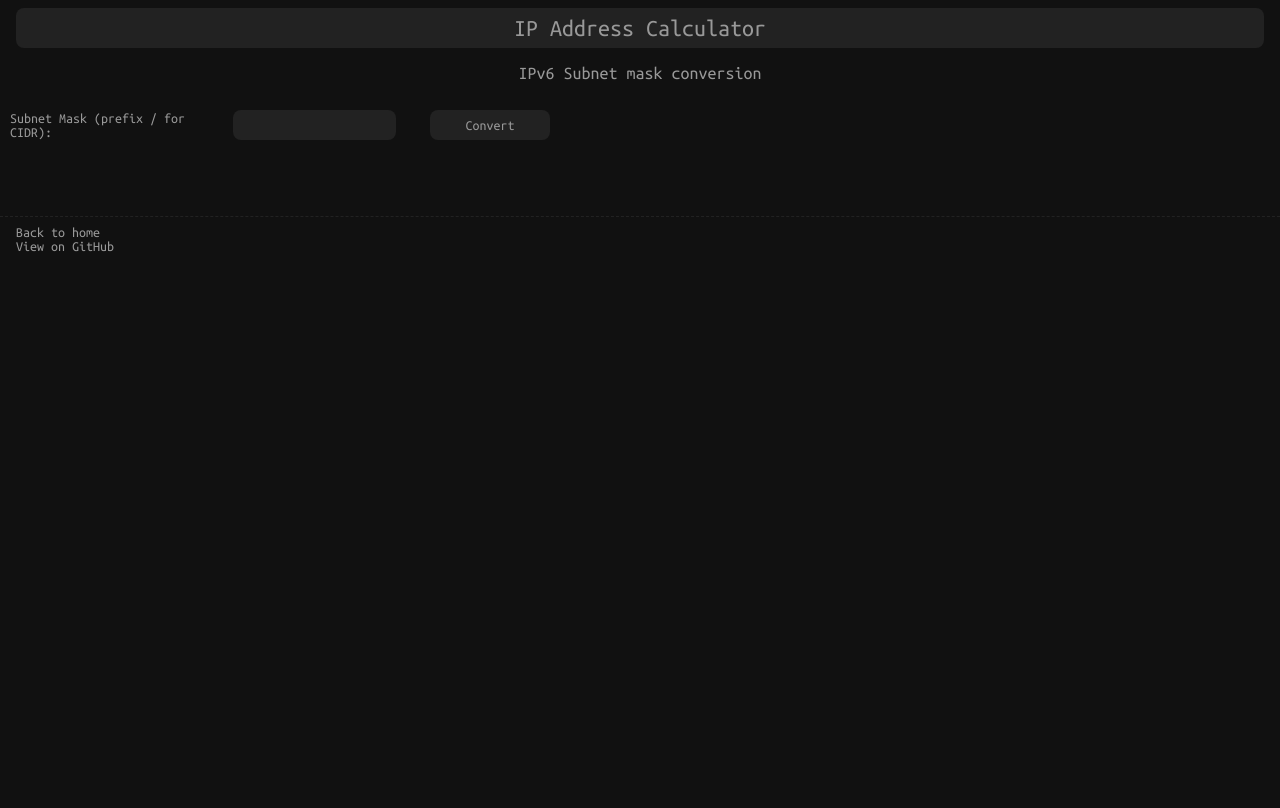
After one commit to Chris1320/IPCalculatorWeb, a Flask app: page /ipv6-subnet-mask-calculator in a window 1280 px wide. The commit adds this page. Run offline with Flask 3, Linux system fonts and the light colour scheme; parts of the project's set-up code (start-up, migrations or seed data) failed here and were passed over.

Commit message:
Added Subnet Mask calculator.
Signed-off-by: Chris1320 <chris1320is@protonmail.com>

```diff
--- a/app.py
+++ b/app.py
@@ -337,11 +337,87 @@ class IPv6:
     @staticmethod
     def _shortenIP(ip: str) -> str:
         ipv6 = ipaddress.IPv6Address(ip)
-        return ipv6.compressed
+        return ipv6.compressed.upper()
 
     @staticmethod
     def _expandIP(ip: str) -> str:
-        return ipaddress.IPv6Address(ip).exploded
+        return ipaddress.IPv6Address(ip).exploded.upper()
+
+    @staticmethod
+    def _toBinary(hexadecimal_ip: str) -> str:
+        """
+        Convert an IPv6 address to its binary representation.
+        """
+
+        binary = ''
+
+        for hextet in hexadecimal_ip.split(':'):
+            binary += bin(IPv6._toDecimal(hextet))[2:].zfill(16)
+
+        return binary
+
+
+class IPv6SubnetMask(IPv6):
+    def __init__(self, mask_or_cidr: str):
+        if mask_or_cidr.startswith('/'):
+            mask = IPv6SubnetMask._CIDRToMask(int(mask_or_cidr[1:]))
+
+        else:
+            mask = IPv6SubnetMask._expandIP(mask_or_cidr)
+
+        if not IPv6SubnetMask.isValidIP(mask):
+            raise ValueError("Invalid IPv6 subnet mask.")
+
+        self._ip = mask
+
+    @property
+    def cidr(self) -> int:
+        return IPv6SubnetMask._maskToCIDR(self._ip)
+
+    @property
+    def total(self) -> int:
+        return 2 ** (128 - self.cidr)
+
+    @property
+    def interval(self) -> int:
+        hextets = self._ip.split(':')[::-1]
+
+        for hextet in hextets:
+            if IPv6._toDecimal(hextet) != 0:
+                return 65535 - IPv6._toDecimal(hextet)
+
+        return 0
+
+    @staticmethod
+    def _maskToCIDR(mask: str) -> int:
+        """
+        Convert the mask to CIDR notation.
+        """
+
+        return IPv6SubnetMask._toBinary(mask).count('1')
+
+    @staticmethod
+    def _CIDRToMask(cidr: int) -> str:
+        """
+        Convert the CIDR notation to mask.
+        """
+
+        mask = ''
+
+        for i in range(8):
+            if cidr >= 16:
+                mask += 'FFFF'
+
+            else:
+                mask += IPv6._toHexadecimal(2 ** cidr - 1).zfill(4)
+
+            cidr -= 16
+
+            if i != 7:
+                mask += ':'
+
+        return mask
+
 
 # Helper functions to be used in jinja templates
 def getBroadcastAddr(network: Network):
@@ -731,6 +807,23 @@ def ipv6Calculator():
         return render_template("ipv6-calculator.html")
 
 
+@app.route("/ipv6-subnet-mask-calculator", methods=["GET", "POST"])
+def ipv6SubnetMaskCalculator():
+    if request.method == "POST":
+        try:
+            mask = IPv6SubnetMask(request.form["mask"])
+            return render_template(
+                "ipv6-subnet-mask-calculator-result.html",
+                mask = mask
+            )
+
+        except Exception as e:
+            return render_template("error.html", desc = e)
+
+    else:
+        return render_template("ipv6-subnet-mask-calculator.html")
+
+
 def main():
     app.run(debug=DEBUG)
 
--- a/templates/index.html
+++ b/templates/index.html
@@ -23,6 +23,7 @@
         <h2>IPv6 Stuff</h2>
         <ul id="index-menu">
             <li><span class="material-icons md-14">public</span> <a href="{{ url_for('ipv6Calculator') }}">IP address conversion</a></li>
+            <li><span class="material-icons md-14">settings_ethernet</span> <a href="{{ url_for('ipv6SubnetMaskCalculator') }}">Subnet mask conversion</a></li>
         </ul>
         <footer>
             <br/><br/><br/><br/>
--- /dev/null
+++ b/templates/ipv6-subnet-mask-calculator.html
@@ -0,0 +1,30 @@
+<!DOCTYPE html>
+<html lang="en">
+    <head>
+        <title>IP Address Calculator</title>
+        <meta charset="UTF-8">
+        <meta name="viewport" content="width=device-width, initial-scale=1">
+        <link href="{{ url_for('static', filename='css/style.css')}}" rel="stylesheet">
+    </head>
+    <body>
+        <h1>IP Address Calculator</h1>
+        <h2>IPv6 Subnet mask conversion</h2>
+        <form action="{{ url_for('ipv6SubnetMaskCalculator') }}" method="POST">
+            <table style="width: 45%;">
+                <tr>
+                    <td><label for="mask">Subnet Mask (prefix <code>/</code> for CIDR):</label></td>
+                    <td><input type="text" id="mask" name="mask" placeholder="" required/></td>
+                    <td><input class="button" type="submit" value="Convert"></td>
+                </tr>
+            </table>
+        </form>
+        <footer>
+            <br/><br/><br/><br/>
+            <hr/>
+            <ul>
+                <a href="{{ url_for('indexPage') }}">Back to home</a><br/>
+                <a href="https://github.com/Chris1320/IPCalculatorWeb">View on GitHub</a><br/>
+            </ul>
+        </footer>
+    </body>
+</html>
```
Also changed, not shown: templates/ipv6-subnet-mask-calculator-result.html (added, +45 -0 lines).
